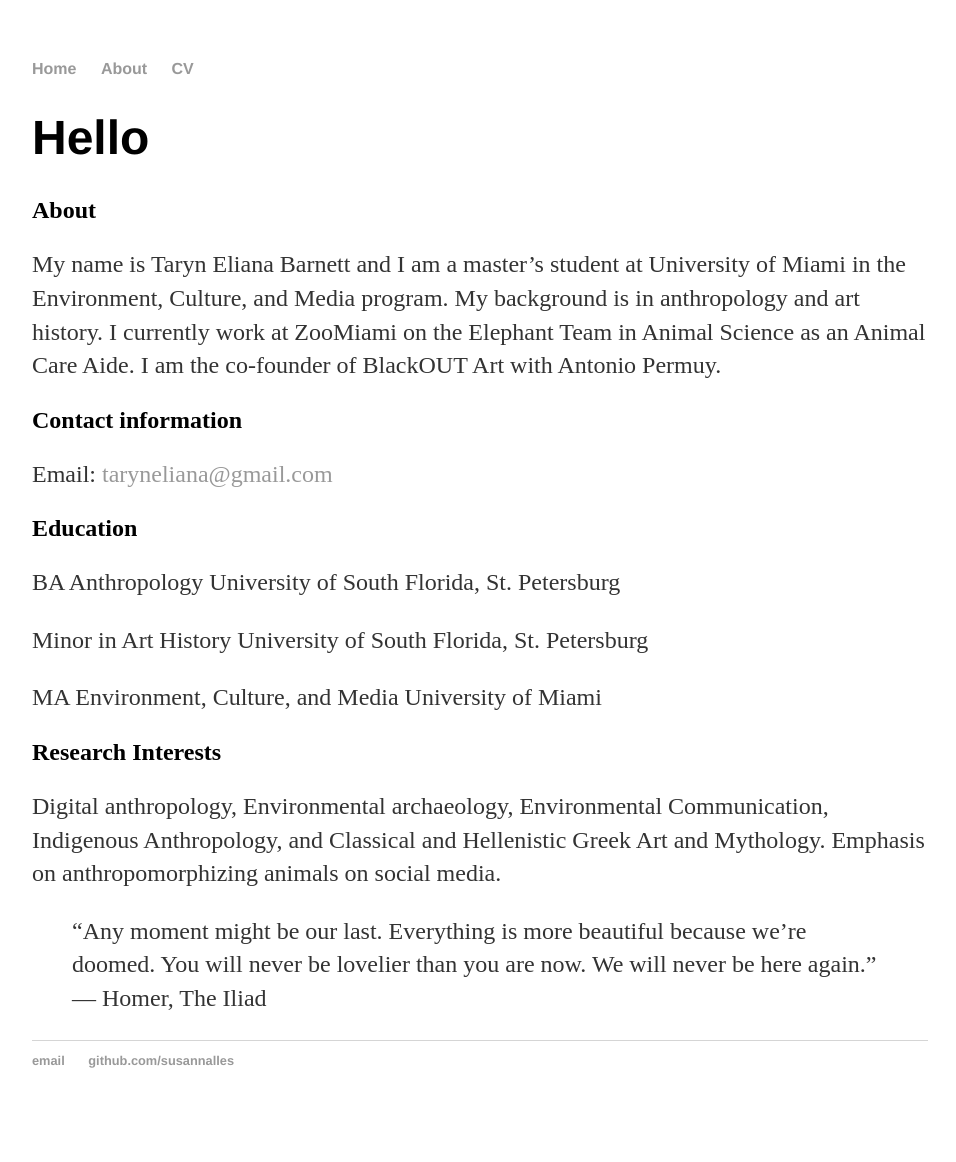
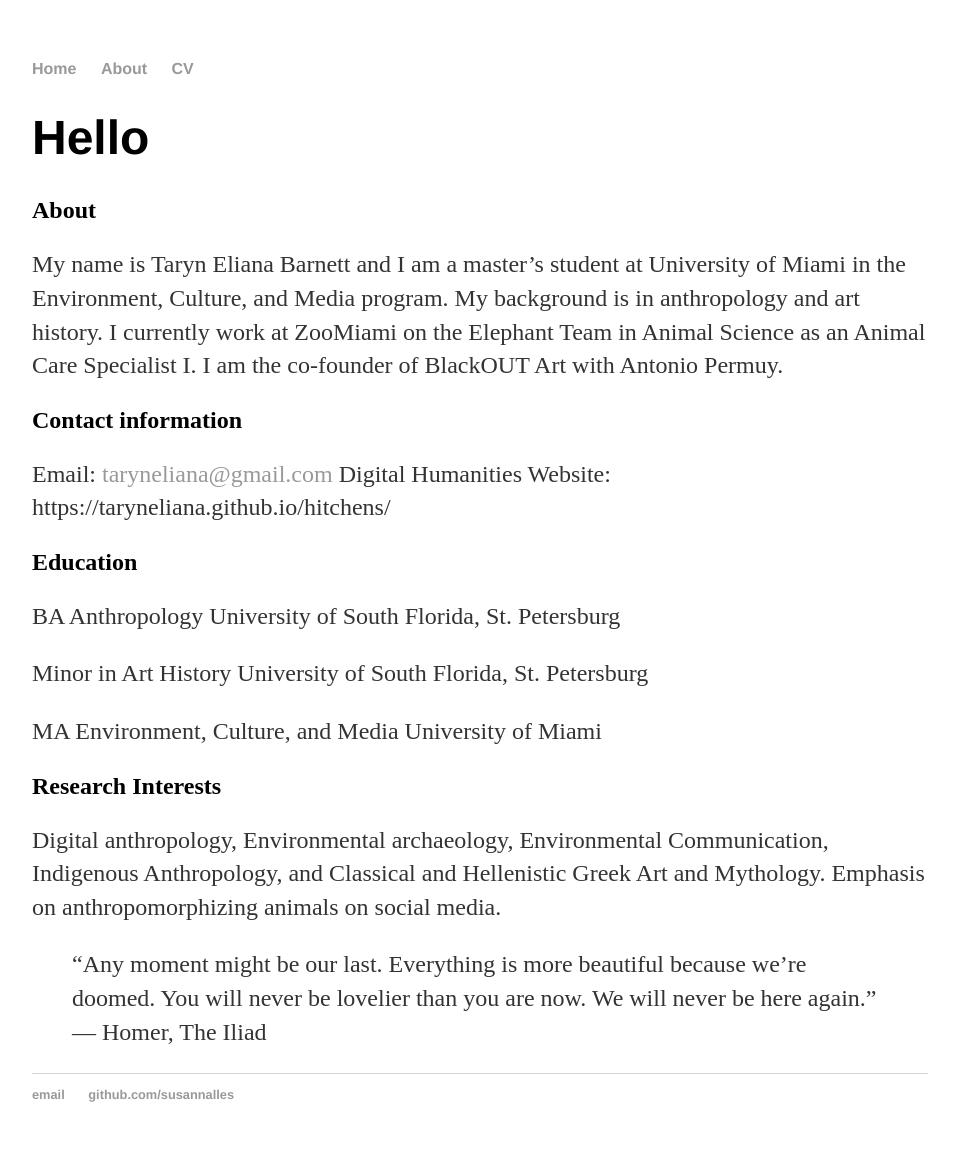
Before and after one commit to taryneliana/taryneliana.github.io, a Jekyll site: the page built from index.md, in a window 1280 px wide. Shown: the whole page, without its empty margins (160-1116 px from the left). Built offline with Jekyll 4.4.1, drawn with Linux system fonts in a browser that asks for light colours; our own code applies the rules of GitHub Pages for plain Markdown files; before the commit the page ends 1128 px from its top, so only the background shows below that.

Commit message:
Update index.md

```diff
--- a/index.md
+++ b/index.md
@@ -2,11 +2,11 @@
 
 ## About
 
-My name is Taryn Eliana Barnett and I am a master's student at University of Miami in the Environment, Culture, and Media program. My background is in anthropology and art history. I currently work at ZooMiami on the Elephant Team in Animal Science as an Animal Care Aide. I am the co-founder of BlackOUT Art with Antonio Permuy.
+My name is Taryn Eliana Barnett and I am a master's student at University of Miami in the Environment, Culture, and Media program. My background is in anthropology and art history. I currently work at ZooMiami on the Elephant Team in Animal Science as an Animal Care Specialist I. I am the co-founder of BlackOUT Art with Antonio Permuy.
 
 ## Contact information
 Email: [taryneliana@gmail.com](mailto:taryneliana@gmail.com)
-
+Digital Humanities Website: https://taryneliana.github.io/hitchens/
 ## Education
 BA Anthropology University of South Florida, St. Petersburg
 
```
